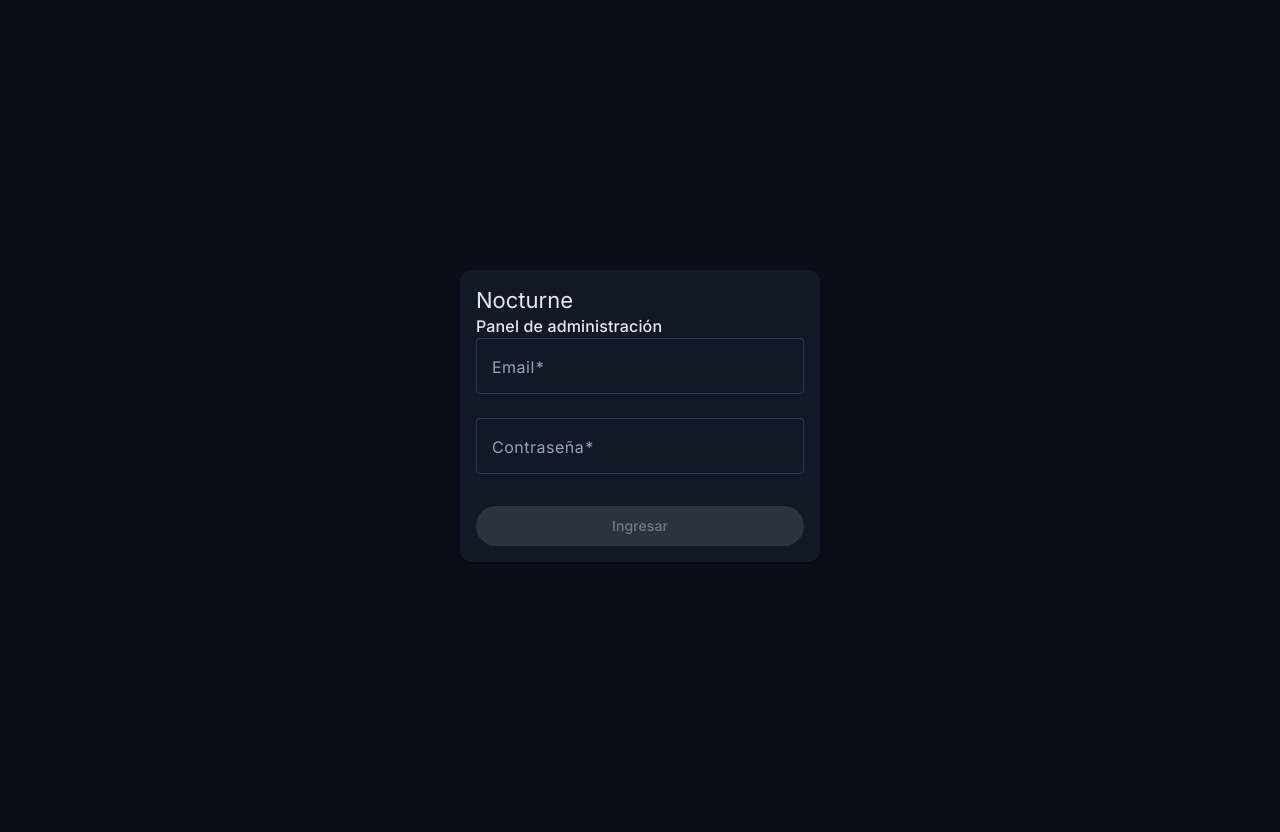
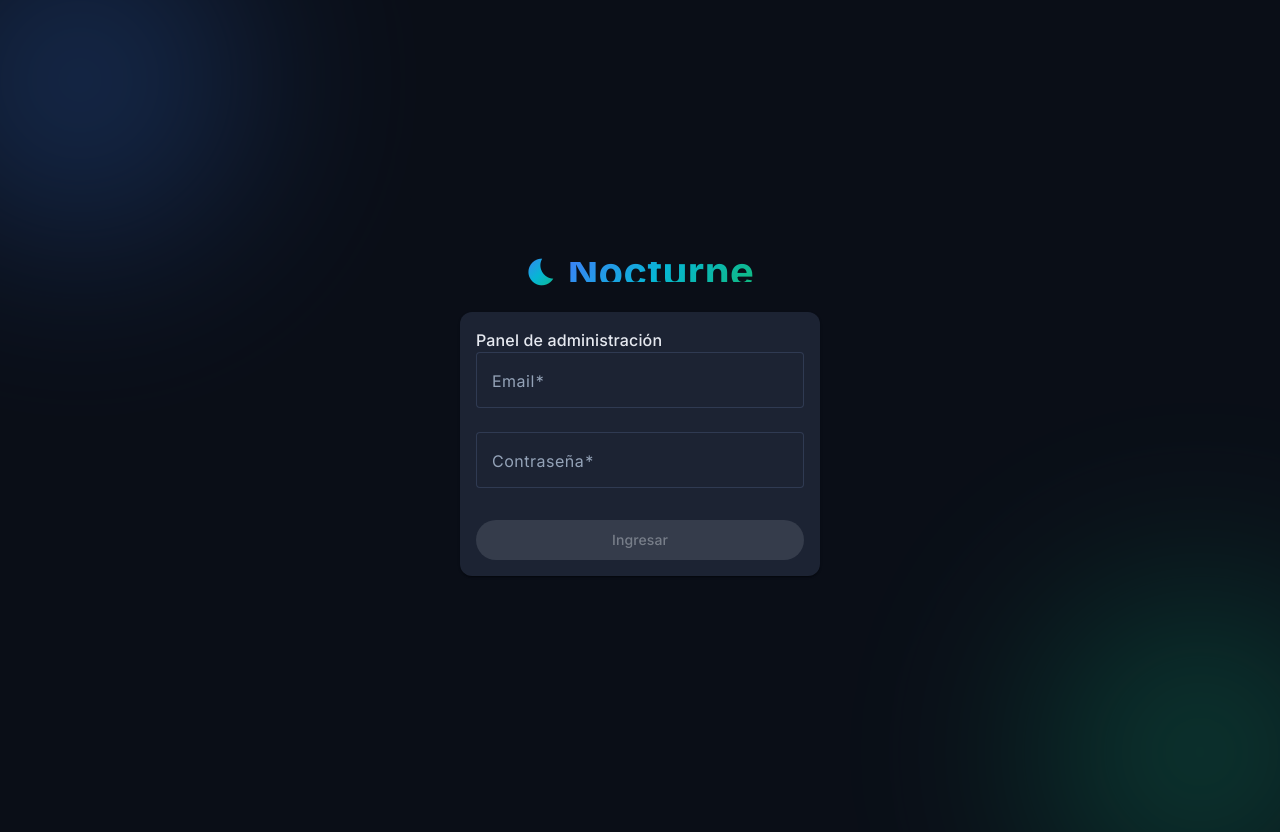
Before and after one commit to jjtorres-dev/nocturne-web, an Angular app: page /login in a window 1280 px wide. Built offline with nearby package versions, Linux system fonts and the light colour scheme.

Commit message:
feat: redesign login screen with brand gradient, glow background, and Nocturne wordmark

```diff
--- a/src/app/features/login/login.html
+++ b/src/app/features/login/login.html
@@ -1,7 +1,11 @@
 <div class="login-page">
+  <div class="login-brand">
+    <mat-icon class="brand-icon" aria-hidden="true">bedtime</mat-icon>
+    <span class="brand-text">Nocturne</span>
+  </div>
+
   <mat-card class="login-card">
     <mat-card-header>
-      <mat-card-title>Nocturne</mat-card-title>
       <mat-card-subtitle>Panel de administración</mat-card-subtitle>
     </mat-card-header>
 
--- a/src/app/features/login/login.scss
+++ b/src/app/features/login/login.scss
@@ -1,14 +1,81 @@
 .login-page {
+  position: relative;
+  display: flex;
+  flex-direction: column;
+  align-items: center;
+  justify-content: center;
+  gap: 24px;
+  min-height: 100vh;
+  padding: 16px;
+  overflow: hidden;
+}
+
+// Glow decorativo con el degradado de marca: dos manchas grandes,
+// desenfocadas y con opacidad baja, en diagonal (misma dirección que
+// --nc-gradient-primary) — de fondo, nunca compiten con la tarjeta.
+.login-page::before,
+.login-page::after {
+  content: '';
+  position: absolute;
+  z-index: 0;
+  pointer-events: none;
+  border-radius: 50%;
+  filter: blur(90px);
+  opacity: 0.35;
+}
+
+.login-page::before {
+  top: -160px;
+  left: -160px;
+  width: 480px;
+  height: 480px;
+  background: radial-gradient(circle, var(--nc-accent-blue), transparent 70%);
+}
+
+.login-page::after {
+  bottom: -160px;
+  right: -160px;
+  width: 480px;
+  height: 480px;
+  background: radial-gradient(circle, var(--nc-accent-green), transparent 70%);
+}
+
+.login-brand {
+  position: relative;
+  z-index: 1;
   display: flex;
   align-items: center;
-  justify-content: center;
-  min-height: 100vh;
-  padding: 16px;
+  gap: 10px;
+}
+
+.brand-icon {
+  font-size: 2rem;
+  width: 2rem;
+  height: 2rem;
+  background: var(--nc-gradient-primary);
+  background-clip: text;
+  -webkit-background-clip: text;
+  color: transparent;
+  -webkit-text-fill-color: transparent;
+}
+
+.brand-text {
+  font-size: 2.5rem;
+  font-weight: 700;
+  letter-spacing: 0.01em;
+  background: var(--nc-gradient-primary);
+  background-clip: text;
+  -webkit-background-clip: text;
+  color: transparent;
+  -webkit-text-fill-color: transparent;
 }
 
 .login-card {
+  position: relative;
+  z-index: 1;
   width: 100%;
   max-width: 360px;
+  background-color: var(--nc-surface-elevated);
 }
 
 .login-form {
--- a/src/app/features/login/login.ts
+++ b/src/app/features/login/login.ts
@@ -5,6 +5,7 @@ import { MatCardModule } from '@angular/material/card';
 import { MatFormFieldModule } from '@angular/material/form-field';
 import { MatInputModule } from '@angular/material/input';
 import { MatButtonModule } from '@angular/material/button';
+import { MatIconModule } from '@angular/material/icon';
 import { MatProgressSpinnerModule } from '@angular/material/progress-spinner';
 import { Auth } from '../../core/auth/auth';
 
@@ -15,6 +16,7 @@ import { Auth } from '../../core/auth/auth';
     MatFormFieldModule,
     MatInputModule,
     MatButtonModule,
+    MatIconModule,
     MatProgressSpinnerModule,
   ],
   selector: 'app-login',
```
